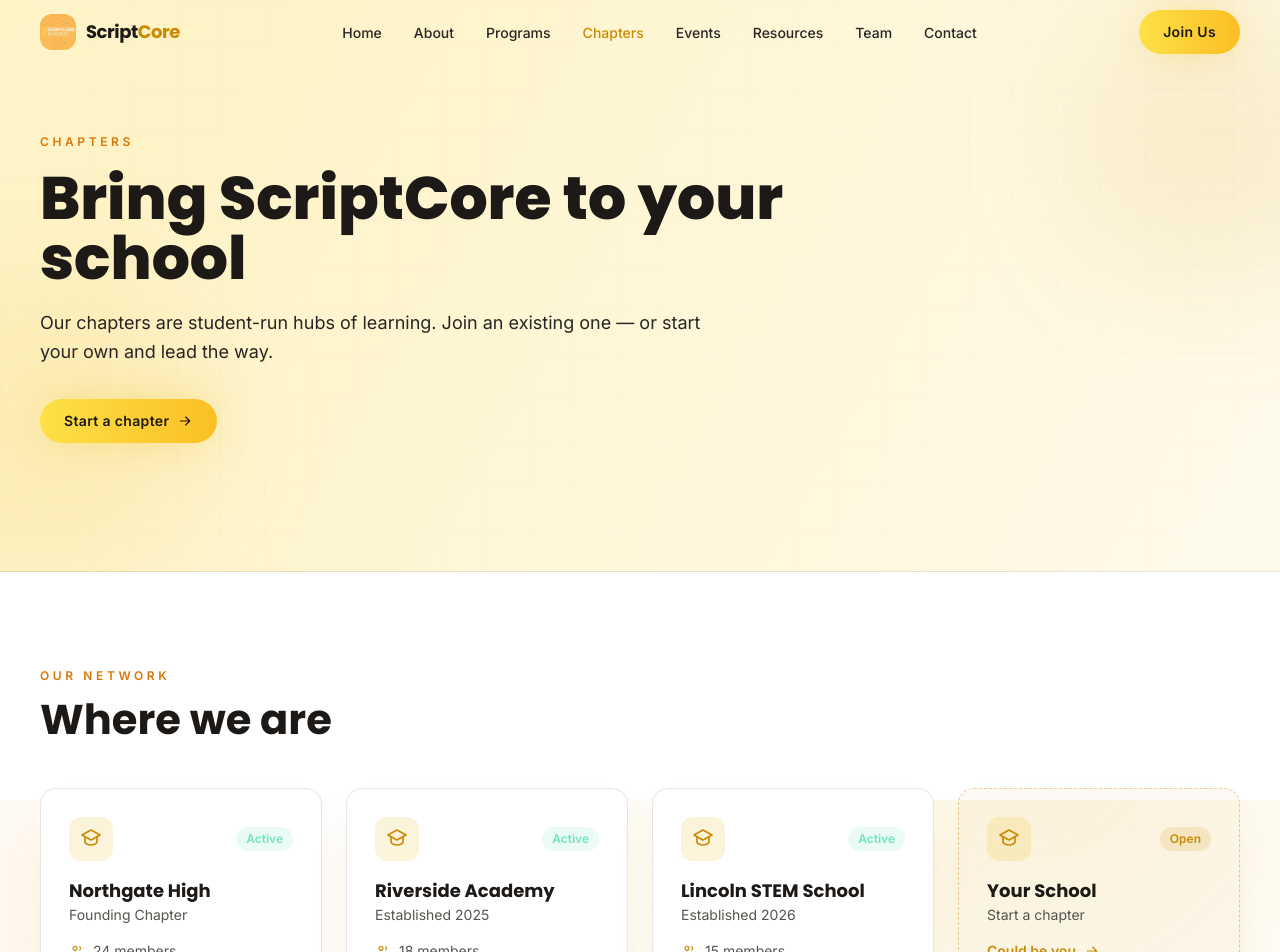
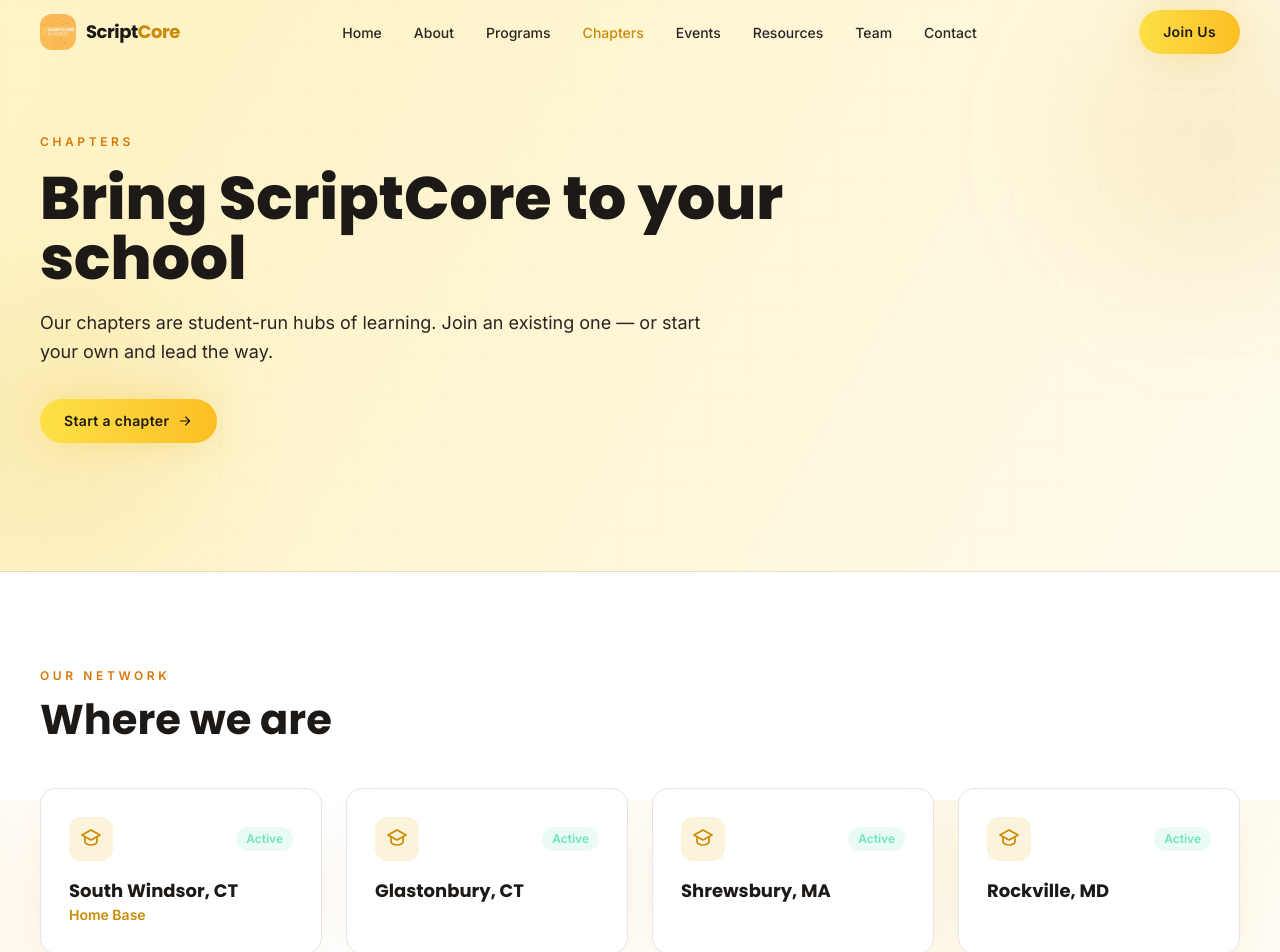
Before and after one commit to aayushgrover7/Scriptcore, a React (Vite) app: page /chapters in a window 1280 px wide. Shown: the top 952 px of the page. Built offline with nearby package versions, Linux system fonts and the light colour scheme; the HTML template or start-up script is replaced by a standard one.

Commit message:
Update chapters to real locations with South Windsor CT as home base
Co-Authored-By: Claude Sonnet 4.6 <noreply@anthropic.com>

```diff
--- a/src/data/site.js
+++ b/src/data/site.js
@@ -202,10 +202,10 @@ export const TEAM = [
 ]
 
 export const CHAPTERS = [
-  { name: 'Northgate High', city: 'Founding Chapter', members: 24, status: 'Active' },
-  { name: 'Riverside Academy', city: 'Established 2025', members: 18, status: 'Active' },
-  { name: 'Lincoln STEM School', city: 'Established 2026', members: 15, status: 'Active' },
-  { name: 'Your School', city: 'Start a chapter', members: 0, status: 'Open' },
+  { name: 'South Windsor, CT', city: 'Home Base', status: 'Active', home: true },
+  { name: 'Glastonbury, CT', city: '', status: 'Active' },
+  { name: 'Shrewsbury, MA', city: '', status: 'Active' },
+  { name: 'Rockville, MD', city: '', status: 'Active' },
 ]
 
 export const SOCIALS = [
--- a/src/pages/Chapters.jsx
+++ b/src/pages/Chapters.jsx
@@ -45,15 +45,13 @@ export default function Chapters() {
                       </span>
                     </div>
                     <h3 className="mt-4 text-lg font-bold">{c.name}</h3>
-                    <p className="text-sm text-slate-400">{c.city}</p>
-                    {open ? (
+                    {c.city && (
+                      <p className={`text-sm font-semibold ${c.home ? 'text-brand-cyan' : 'text-slate-400'}`}>{c.city}</p>
+                    )}
+                    {open && (
                       <Link to="/get-involved" className="mt-4 inline-flex items-center gap-2 text-sm font-semibold text-brand-cyan">
                         Could be you <Icon name="arrow" className="h-4 w-4" />
                       </Link>
-                    ) : (
-                      <p className="mt-4 flex items-center gap-2 text-sm text-slate-400">
-                        <Icon name="users" className="h-4 w-4 text-brand-cyan" /> {c.members} members
-                      </p>
                     )}
                   </div>
                 </Reveal>
```
